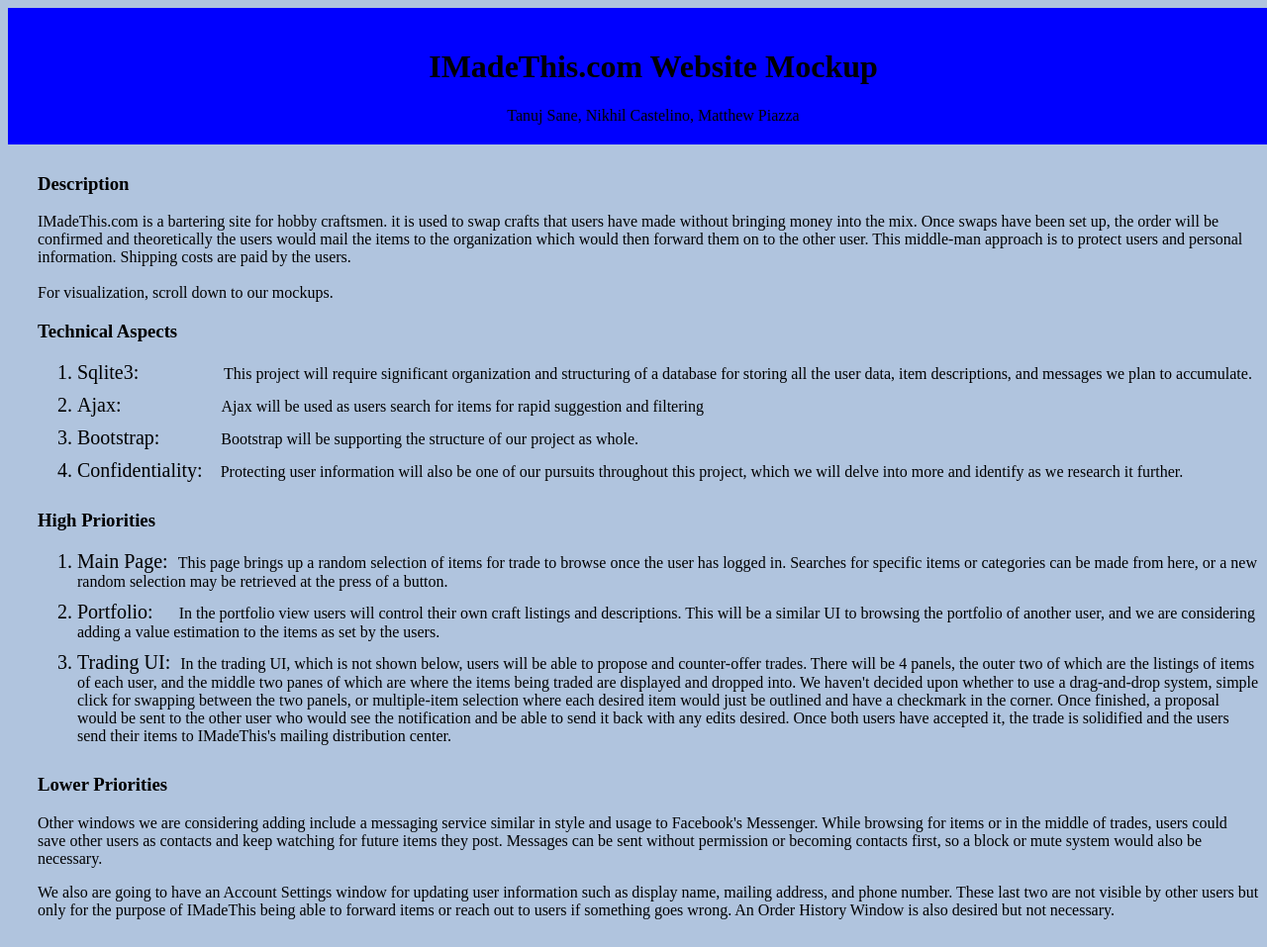
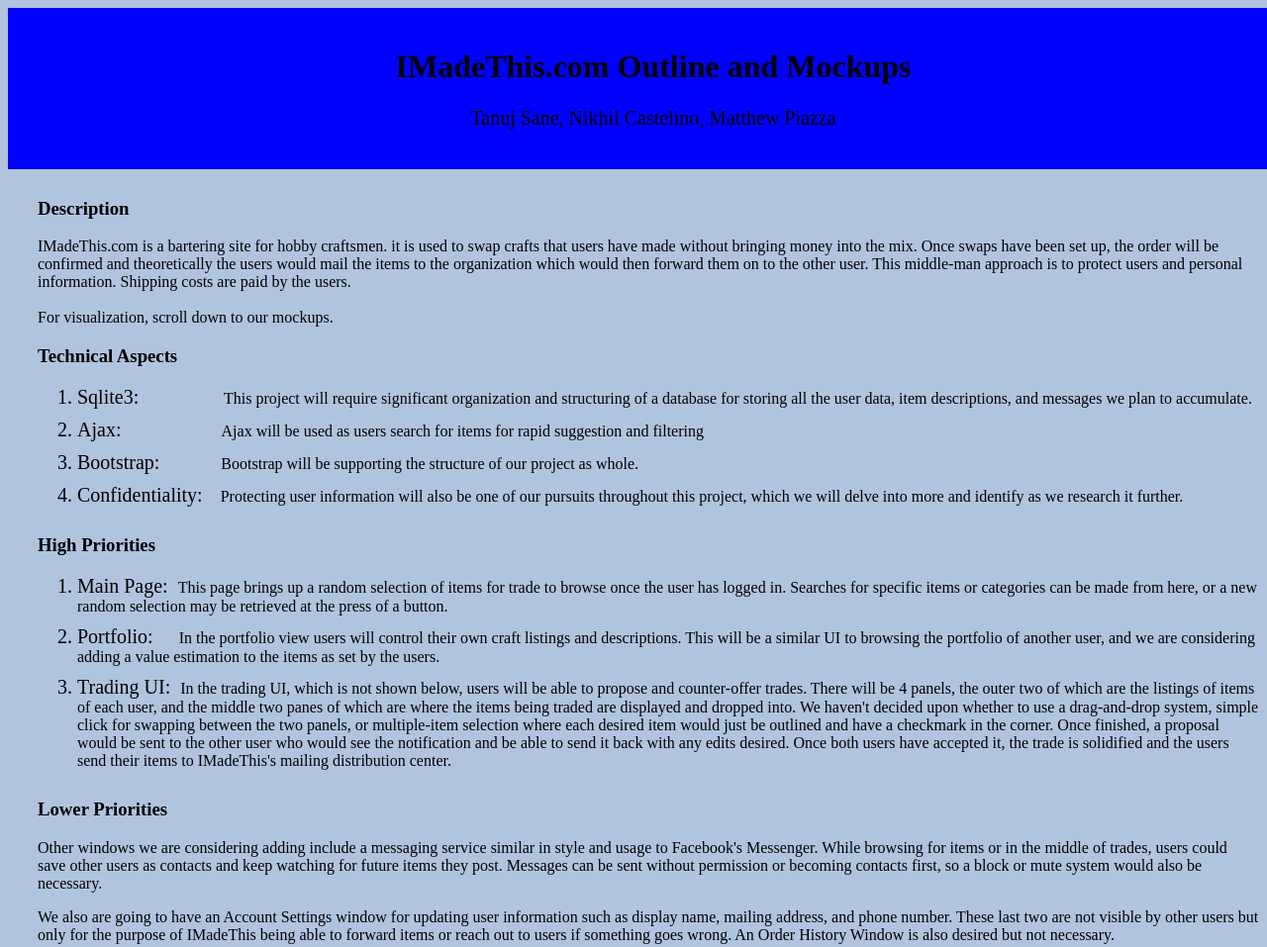
Before and after one commit to mattachew12/imadethis, a website: page public/index.html in a window 1280 px wide. Shown: the top 957 px of the page at 99% size. Drawn offline with Linux system fonts and the light colour scheme.

Commit message:
outline final commit

```diff
--- a/public/css/style.css
+++ b/public/css/style.css
@@ -10,6 +10,10 @@
     vertical-align: middle;
     background: blue;
     padding: 20px;
+}
+
+#authors {
+    font-size: 20px;
 }
 
 .content {
--- a/public/index.html
+++ b/public/index.html
@@ -8,8 +8,8 @@
   </head>
   <body>
     <div id="header">
-    	<h1>IMadeThis.com Website Mockup</h1>
-        Tanuj Sane, Nikhil Castelino, Matthew Piazza
+    	<h1>IMadeThis.com Outline and Mockups</h1>
+        <p id="authors">Tanuj Sane, Nikhil Castelino, Matthew Piazza<p>
     </div>
     <div class="content">
         <h3>Description</h3>
```
